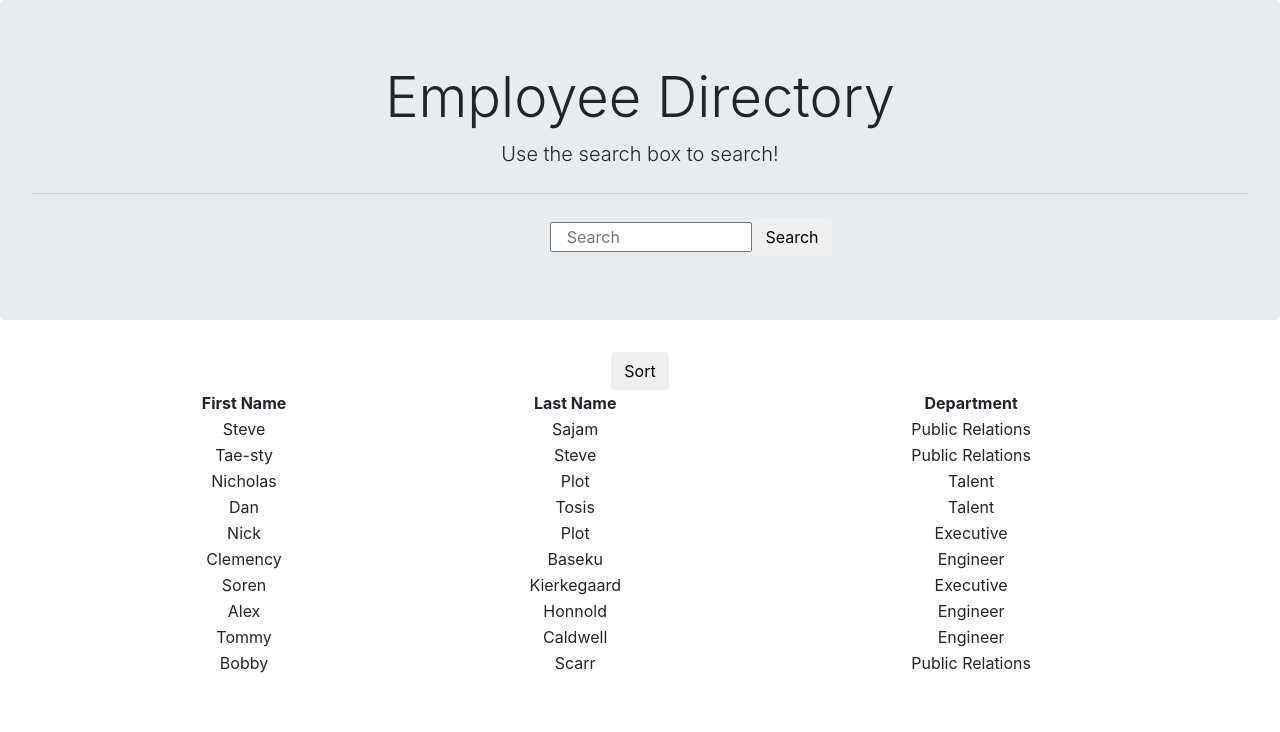
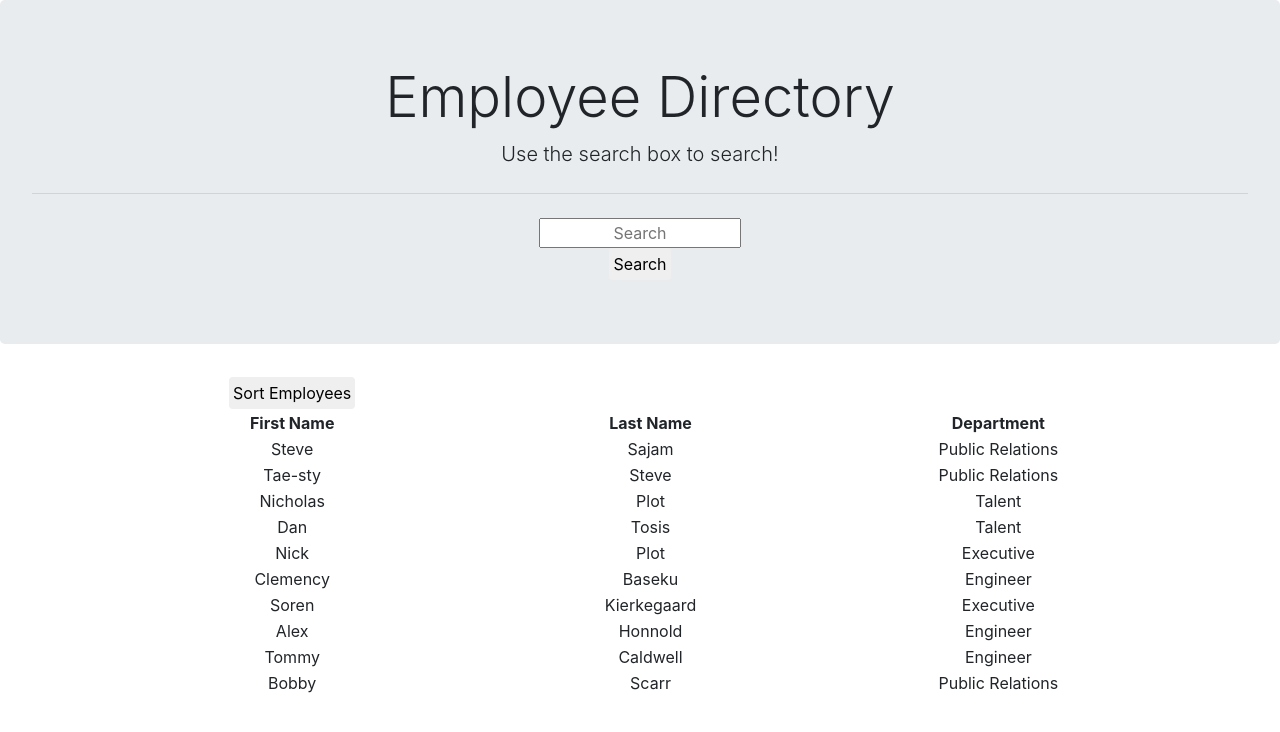
Before and after one commit to erasersleeve/Employee-Directory, a React (Create React App) app: page / in a window 1280 px wide. Shown: the top 732 px of the page. Built offline with nearby package versions, Linux system fonts and the light colour scheme.

Commit message:
Button Config

```diff
--- a/src/App.js
+++ b/src/App.js
@@ -7,7 +7,6 @@ import './App.css';
 
 function App() {
 
-  //combine the states office hours
   //if there is only one key value can write like this:
   // const [all, setAll] = useState(directoryJSON);
   //setAll is never called, so it is redundant. Could Just use filtered and directoryJSON to represent All (line 31).
--- a/src/components/Directory/index.js
+++ b/src/components/Directory/index.js
@@ -1,12 +1,23 @@
 import React, { Component } from "react";
+import "./style.css";
 import { render } from "@testing-library/react";
 const directory = require("../../directory.json");
 
 function Directory ({users, sort}) {
     return (
+        <>
+        {/* <div className="text-center">
+            <button className="btn" onClick={sort}>Sort Employees</button>
+        </div> */}
         <div className="container text-center">
-            <button className="btn" onClick={sort}>Sort</button>
             <table style={{width:"100%"}}>
+                <thead>
+                    <tr>
+                        <th className="text-center">
+                            <button className="btn" onClick={sort}>Sort Employees</button>
+                        </th>
+                    </tr>
+                </thead>
                 <tr>
                     <th>First Name</th>
                     <th>Last Name</th>
@@ -23,6 +34,7 @@ function Directory ({users, sort}) {
                 })}
             </table>
         </div>
+        </>
     );
 }
 
--- /dev/null
+++ b/src/components/Directory/style.css
@@ -0,0 +1,7 @@
+.btn {
+    text-align: center;
+    padding: 3px;
+  }
+th {
+      text-align:center;
+  }
--- a/src/components/Search/index.js
+++ b/src/components/Search/index.js
@@ -20,7 +20,8 @@ export default function Search( {findEmployee} ) {
 
      return (
           <section className="cell containter">
-               <input type="text" className="input col-2 offset-1 align-middle" placeholder="Search" onChange={findEmployee}/>
+               <input type="text" className="input col-2 text-center" placeholder="Search" onChange={findEmployee}/>
+               <br></br>
                <button className="btn my-2 my-sm-0" type="submit">Search</button>
           </section>
      );
```
